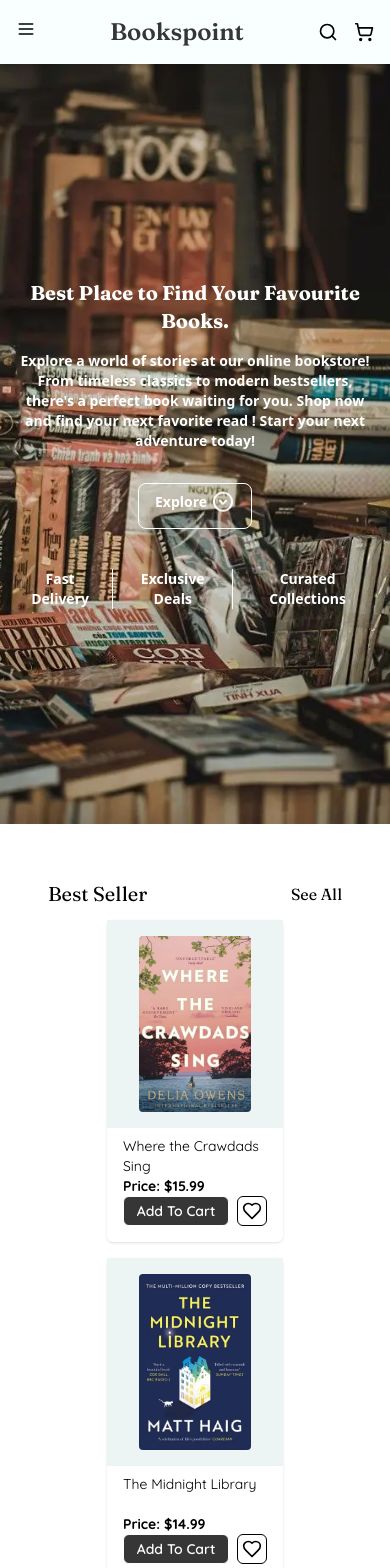
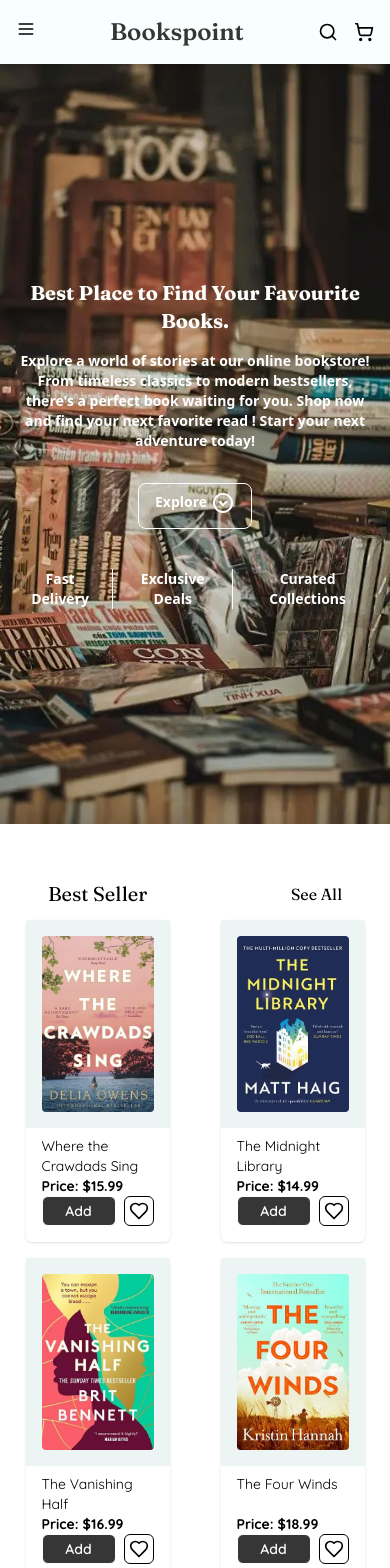
Before and after one commit to SujalPatel-203/Bookspoint, a React (Vite) app: page / in a window 390 px wide. Shown: the top 1568 px of the page. Built offline with nearby package versions, Linux system fonts and the light colour scheme.

Commit message:
Your commit message here

```diff
--- a/src/pages/home/DisplayBooks.jsx
+++ b/src/pages/home/DisplayBooks.jsx
@@ -24,7 +24,7 @@ const DisplayBooks = () => {
             <h1 className='text-xl'>{category}</h1>
             <Link to={`/categories/${category}`}>See All</Link>
           </div>
-          <div className="grid grid-cols-1 gap-y-4 justify-items-center xs:grid-rows-2 xs:grid-cols-2 sm:grid-cols-3 sm:grid-rows-1 md:grid-cols-4 lg:grid-cols-5">
+          <div className="grid grid-cols-2 grid-rows-2 gap-y-4 justify-items-center sm:grid-cols-3 sm:grid-rows-1 md:grid-cols-4 lg:grid-cols-5">
             <BookCard books={booksByCategory[category] || []} />
           </div>
         </div>
--- a/src/pages/shop/BookCard.jsx
+++ b/src/pages/shop/BookCard.jsx
@@ -94,8 +94,7 @@ const BookCard = ({ books, filterBooks }) => {
       {books.map((book, index) => (
         <div
           key={index}
-          className={`w-44 rounded-md shadow hover:shadow-lg font-Quicksand ${filterBooks ? `` : `card-responsive`
-            }`}
+          className={`w-44 rounded-md shadow hover:shadow-lg font-Quicksand ${filterBooks ? `` : `card-responsive`} max-xs:w-36`}
         >
           <div className="bg-bg-image flex justify-center items-center p-4">
             <Link to={`/book/${book.isbn}`}>
@@ -112,13 +111,22 @@ const BookCard = ({ books, filterBooks }) => {
             <p className="font-bold text-sm">Price: ${book.price}</p>
             <div className="flex gap-x-2">
               <button
-                className="bg-primary text-white font-semibold border-1 cursor-pointer px-1 py-1 rounded-md flex-1 text-sm"
+                className="bg-primary text-white font-semibold border-1 cursor-pointer px-1 py-1 rounded-md flex-1 text-sm max-xs:hidden"
                 onClick={(e) => {
                   e.stopPropagation();
                   handleAddToCart(book);
                 }}
               >
                 Add To Cart
+              </button>
+              <button
+                className="bg-primary text-white font-semibold border-1 cursor-pointer px-1 py-1 rounded-md flex-1 text-sm xs:hidden"
+                onClick={(e) => {
+                  e.stopPropagation();
+                  handleAddToCart(book);
+                }}
+              >
+                Add
               </button>
               <button
                 className="border-1 rounded-md px-1 hover:bg-secondary cursor-pointer"
--- a/src/pages/shop/Cart.jsx
+++ /dev/null
@@ -1,11 +0,0 @@
-import React from 'react'
-
-const Cart = () => {
-  return (
-    <>
-      <div className='max-w-6xl mx-auto'>Cart</div>
-    </>
-  )
-}
-
-export default Cart
```
